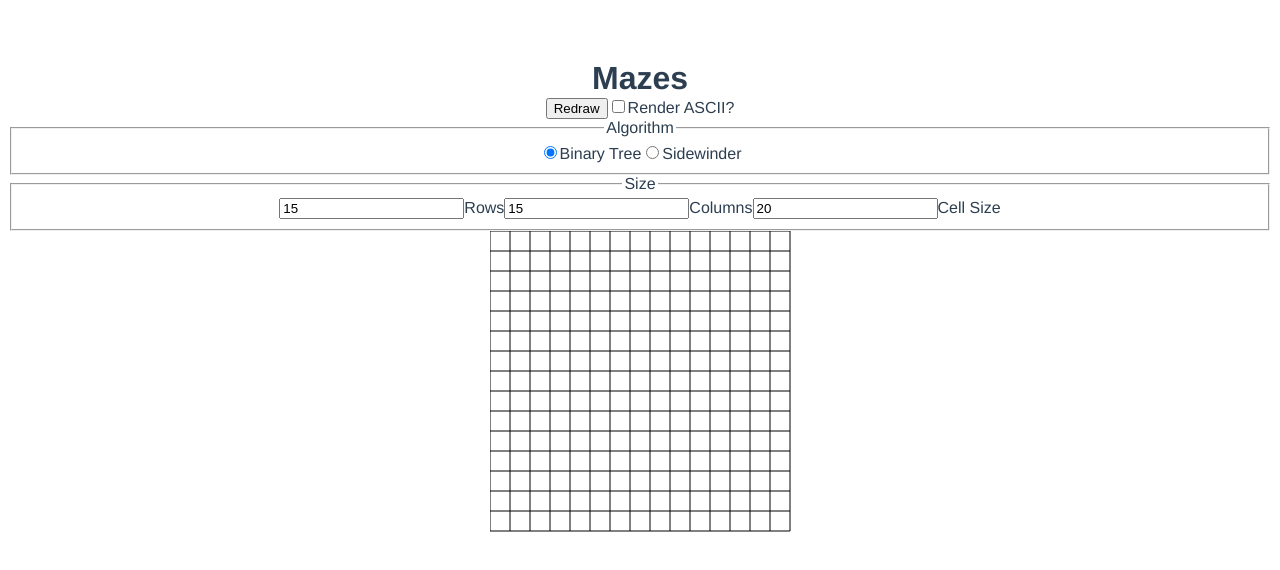
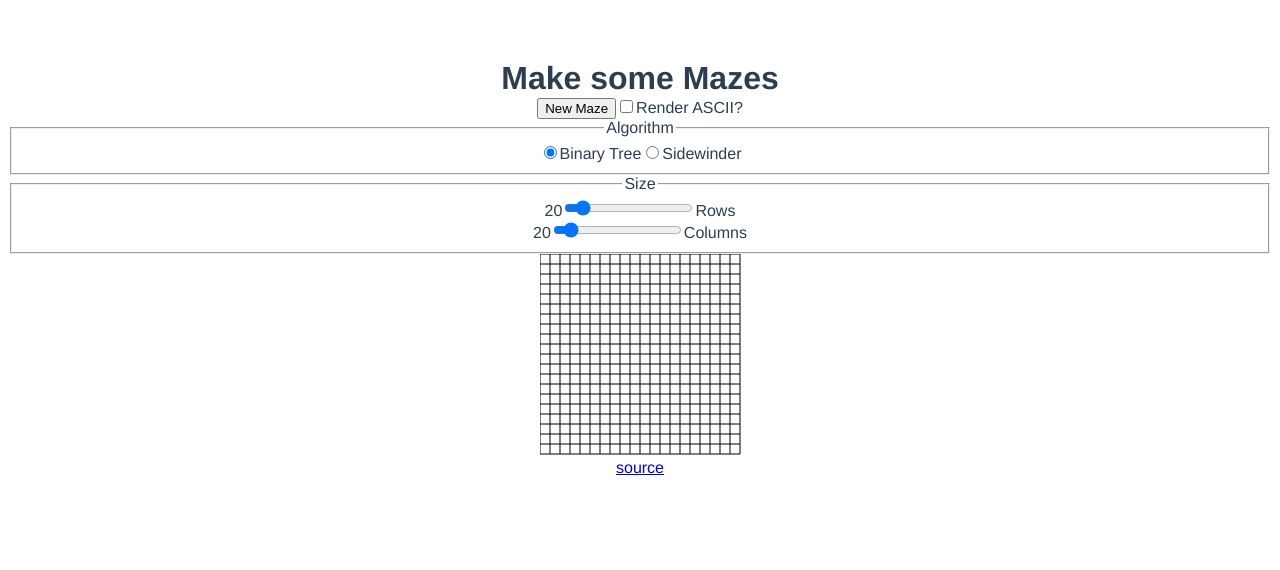
Before and after one commit to deciduously/mazes, a Vue app in the folder ts/: page / in a window 1280 px wide. Shown: the top 570 px of the page. Built offline with nearby package versions, Linux system fonts and the light colour scheme.

Commit message:
Switch textboxes for sliders * Remove tweakable cell_size becuase out my dumb hack to redraw * Adjust defaults * Add source link * Move custom directive into Maze component

```diff
--- a/ts/src/components/Maze.vue
+++ b/ts/src/components/Maze.vue
@@ -1,7 +1,7 @@
 <template>
   <div class="Maze">
-      <h1>Mazes</h1>
-      <button v-on:click="refreshMaze">Redraw</button>
+      <h1>{{ title }}</h1>
+      <button v-on:click="refreshMaze">New Maze</button>
       <input type="checkbox" id="ascii" v-model="ascii">
       <label for="checkbox">Render ASCII?</label>
       <form v-on:change="refreshMaze">
@@ -14,47 +14,56 @@
         </fieldset>
         <fieldset>
           <legend>Size</legend>
-          <input type="text" class="textbox" id="rows" v-model="rows">
-          <label for="rows">Rows</label>
-          <input type="text" class="textbox" id="columns" v-model="columns">
-          <label for="columns">Columns</label>
-          <input type="text" class="textbox" id="cellSize" v-model="cell_size">
-          <label for="cellSize">Cell Size</label>
+          <span>{{ rows }}</span>
+          <input type="range" min="2" max="200" id="rows" v-model="rows">
+          <label for="rows">Rows</label><br/>
+          <span>{{ columns }}</span>
+          <input type="range" min="2" max="200" id="columns" v-model="columns">
+          <label for="columns">Columns</label><br/>
+          <!-- broken until I fugure out how to force a redraw without tweaking any inputs
+          <span>{{ cellSize }}</span>
+          <input type="range" min="1" max="50" id="cellSize" v-model="cellSize">
+          <label for="cellSize">Cell Size</label> -->
         </fieldset>
       </form>
       <canvas v-draw-maze="currentMaze"></canvas>
       <pre v-if="ascii">{{ mazeString }}</pre>
+    <footer><a href="https://github.com/deciduously/mazes/tree/master/ts">source</a></footer>
   </div>
 </template>
 
 <script lang="ts">
 import { Component, Prop, Vue } from "vue-property-decorator";
-import Grid from "../maze/grid";
+import Grid from "@/maze/grid";
 import { binaryTree, sidewinder } from "@/maze/algo";
 
-@Component
+@Component({
+  directives: {
+    "draw-maze": function(canvasElement, binding) {
+      binding.value.draw(canvasElement as HTMLCanvasElement);
+    }
+  }
+})
 export default class Maze extends Vue {
   @Prop()
   private title!: string;
 
-  data() {
+  private data() {
     return {
       algo: "binarytree",
       ascii: false,
-      rows: 15,
-      columns: 15,
-      cell_size: 20,
-      currentMaze: this.maze || new Grid(15, 15, 20)
+      rows: 20,
+      columns: 20,
+      cellSize: 10,
+      currentMaze: this.maze || new Grid(20, 20, 10) // required for initial draw
     };
   }
 
-  // methods
-
-  refreshMaze(): void {
-    // force a redraw by tweaking and untweaking rows by 1
-    // this is causing the rows field to flip out and add a zero on loss of focus after a change
-    this.$data.rows += 1;
-    this.$data.rows -= 1;
+  private refreshMaze(): void {
+    // force a redraw by tweaking and untweaking cellSize by 1
+    // this is causing that to flip out and add a zero on loss of focus after a change
+    this.$data.cellSize += 1;
+    this.$data.cellSize -= 1;
     this.$data.currentMaze = this.maze;
   }
 
@@ -64,10 +73,10 @@ export default class Maze extends Vue {
     const g = new Grid(
       this.$data.rows,
       this.$data.columns,
-      this.$data.cell_size
+      this.$data.cellSize
     );
     switch (this.$data.algo) {
-      case sidewinder:
+      case "sidewinder":
         sidewinder(g);
         break;
       case "binarytree":
--- a/ts/src/main.ts
+++ b/ts/src/main.ts
@@ -4,50 +4,6 @@ import Grid from './maze/grid';
 
 Vue.config.productionTip = false;
 
-// To approximate img.line() from chunky_png in Ruby
-const drawLine = (
-  x1: number, y1: number, x2: number, y2: number, ctx: CanvasRenderingContext2D) => {
-  ctx.beginPath();
-  ctx.moveTo(x1, y1);
-  ctx.lineTo(x2, y2);
-
-  ctx.strokeStyle = '#000';
-  ctx.stroke();
-};
-
-Vue.directive('draw-maze', (canvasElement, binding) => {
-  const canvas = canvasElement as HTMLCanvasElement;
-  const maze = binding.value as Grid;
-
-  // resize canvas
-  canvas.width = maze.canvasW;
-  canvas.height = maze.canvasH;
-
-  const ctx = canvas.getContext('2d')!;
-
-  ctx.clearRect(0, 0, canvas.width, canvas.height);
-
-  maze.eachCell((cell) => {
-    // get boundaries
-    const x1 = cell.column * maze.cellSize;
-    const y1 = cell.row * maze.cellSize;
-    const x2 = (cell.column + 1) * maze.cellSize;
-    const y2 = (cell.row + 1) * maze.cellSize;
-
-    // always draw north wall if we're in the top row
-    if (!cell.north) { drawLine(x1, y1, x2, y1, ctx); }
-
-    // always draw west wall if we're in the west row
-    if (!cell.west) { drawLine(x1, y1, x1, y2, ctx); }
-
-    // draw east wall unless linked
-    if (!cell.isLinked(cell.east)) { drawLine(x2, y1, x2, y2, ctx); }
-
-    // draw south wall unless linked
-    if (!cell.isLinked(cell.south)) { drawLine(x1, y2, x2, y2, ctx); }
-  });
-});
-
 new Vue({
   render: (h) => h(App),
 }).$mount('#app');
--- a/ts/src/maze/grid.ts
+++ b/ts/src/maze/grid.ts
@@ -1,4 +1,15 @@
 import Cell from './cell';
+
+// To approximate img.line() from chunky_png in Ruby
+const drawLine = (
+  x1: number, y1: number, x2: number, y2: number, ctx: CanvasRenderingContext2D) => {
+  ctx.beginPath();
+  ctx.moveTo(x1, y1);
+  ctx.lineTo(x2, y2);
+
+  ctx.strokeStyle = '#000';
+  ctx.stroke();
+};
 
 export default class Grid {
   public readonly canvasW: number;
@@ -16,6 +27,36 @@ export default class Grid {
     this.grid = [];
     this.prepareGrid();
     this.configureGrid();
+  }
+
+  public draw = (canvas: HTMLCanvasElement) => {
+    // resize canvas
+    canvas.width = this.canvasW;
+    canvas.height = this.canvasH;
+
+    const ctx = canvas.getContext('2d')!;
+
+    ctx.clearRect(0, 0, canvas.width, canvas.height);
+
+    this.eachCell((cell) => {
+      // get boundaries
+      const x1 = cell.column * this.cellSize;
+      const y1 = cell.row * this.cellSize;
+      const x2 = (cell.column + 1) * this.cellSize;
+      const y2 = (cell.row + 1) * this.cellSize;
+
+      // always draw north wall if we're in the top row
+      if (!cell.north) { drawLine(x1, y1, x2, y1, ctx); }
+
+      // always draw west wall if we're in the west row
+      if (!cell.west) { drawLine(x1, y1, x1, y2, ctx); }
+
+      // draw east wall unless linked
+      if (!cell.isLinked(cell.east)) { drawLine(x2, y1, x2, y2, ctx); }
+
+      // draw south wall unless linked
+      if (!cell.isLinked(cell.south)) { drawLine(x1, y2, x2, y2, ctx); }
+    });
   }
 
   public eachCell = (f: (cell: Cell) => void) => {
```
